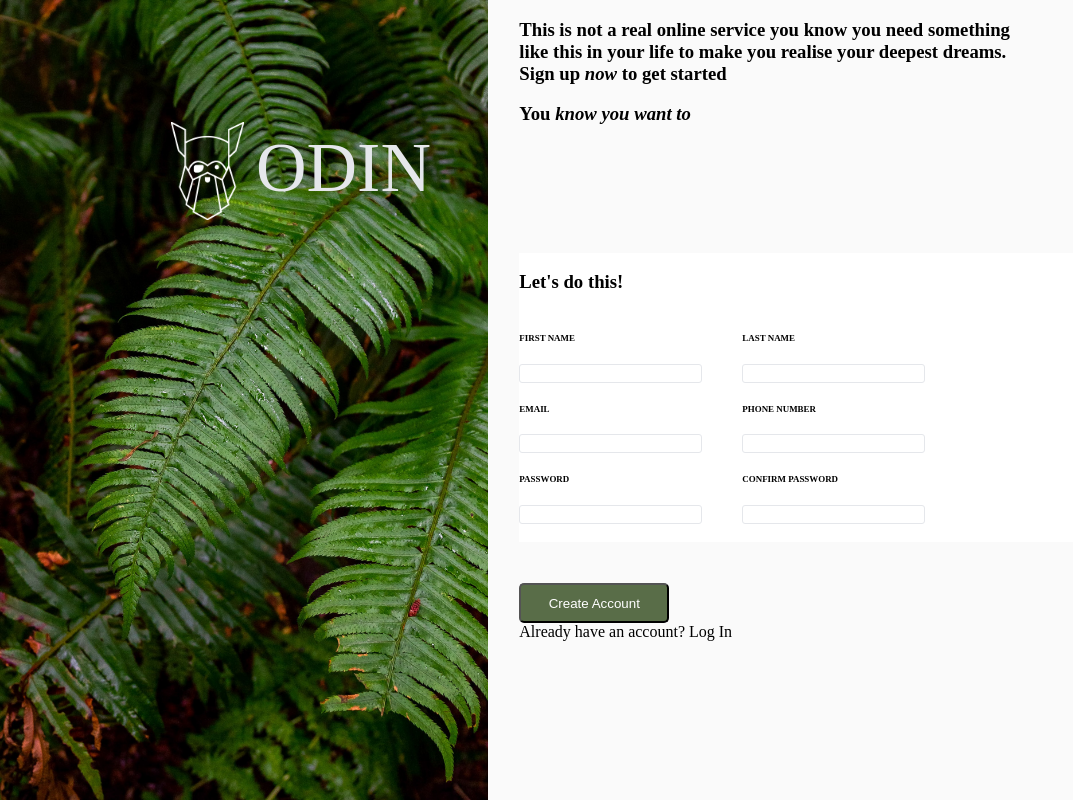
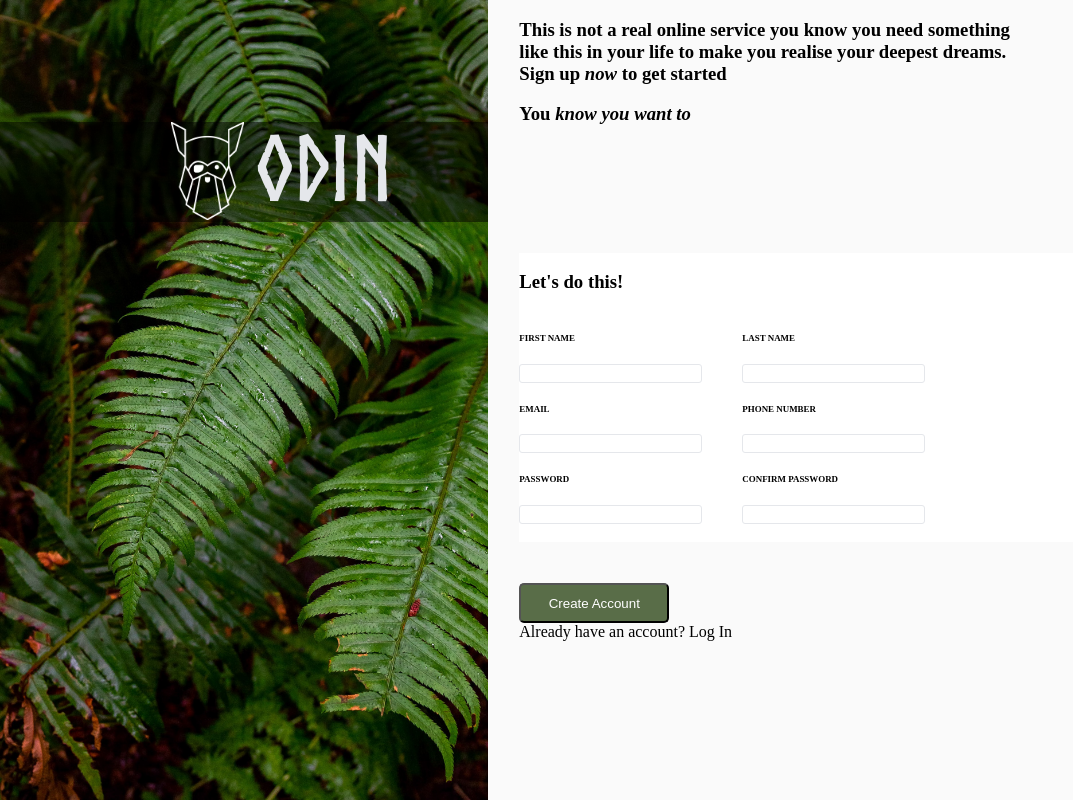
Before and after one commit to Inashi100/sign-up-form, a plain HTML site: page index.html in a window 1280 px wide. Shown: the top 800 px of the page, without its empty margins (0-1073 px from the left). Drawn offline with Linux system fonts and the light colour scheme.

Commit message:
font and background added

```diff
--- a/index.html
+++ b/index.html
@@ -9,12 +9,15 @@
 <body>
     <div class="main">
         <div class="left">
-            <div class="odin">
-                ODIN
-            </div>
+            <div class="hero-logo">
+                <div class="odin">
+                    ODIN
+                </div>
                 <div>
                     <img src="images/odin.png" alt="">
                 </div>
+            </div>
+
         </div>
         <div class="right">
             <div class="first"><h3>This is not a real online service you know you need something<br>like this in your life
--- a/style.css
+++ b/style.css
@@ -1,6 +1,10 @@
 body{
     padding: 0%;
     margin: 0%;
+}
+@font-face {
+    font-family: Norse-bold;
+    src: url(Fonts/Norse-Bold.otf);
 }
 .main{
 display: flex;
@@ -14,19 +18,25 @@ height: 100vh;
     height: 100vh;
     background-repeat: no-repeat;
     background-size: cover;
+
+}
+.hero-logo{
+    background-color: rgb(0,0,0, .5);
+    height: 100px;
+    margin-top: 25%;
+
 }
 
 [src] {
     width: 15%;
     margin-left: 35%;
-    margin-top: 25%;
 }
 .odin{
     color: #E5E7EB;
-    font-size: 70px;
+    font-size: 90px;
     padding-left: 20%;
-    margin-top: 10%;
     position: absolute;
+    font-family: Norse-bold;
 }
 
 .right{
```
